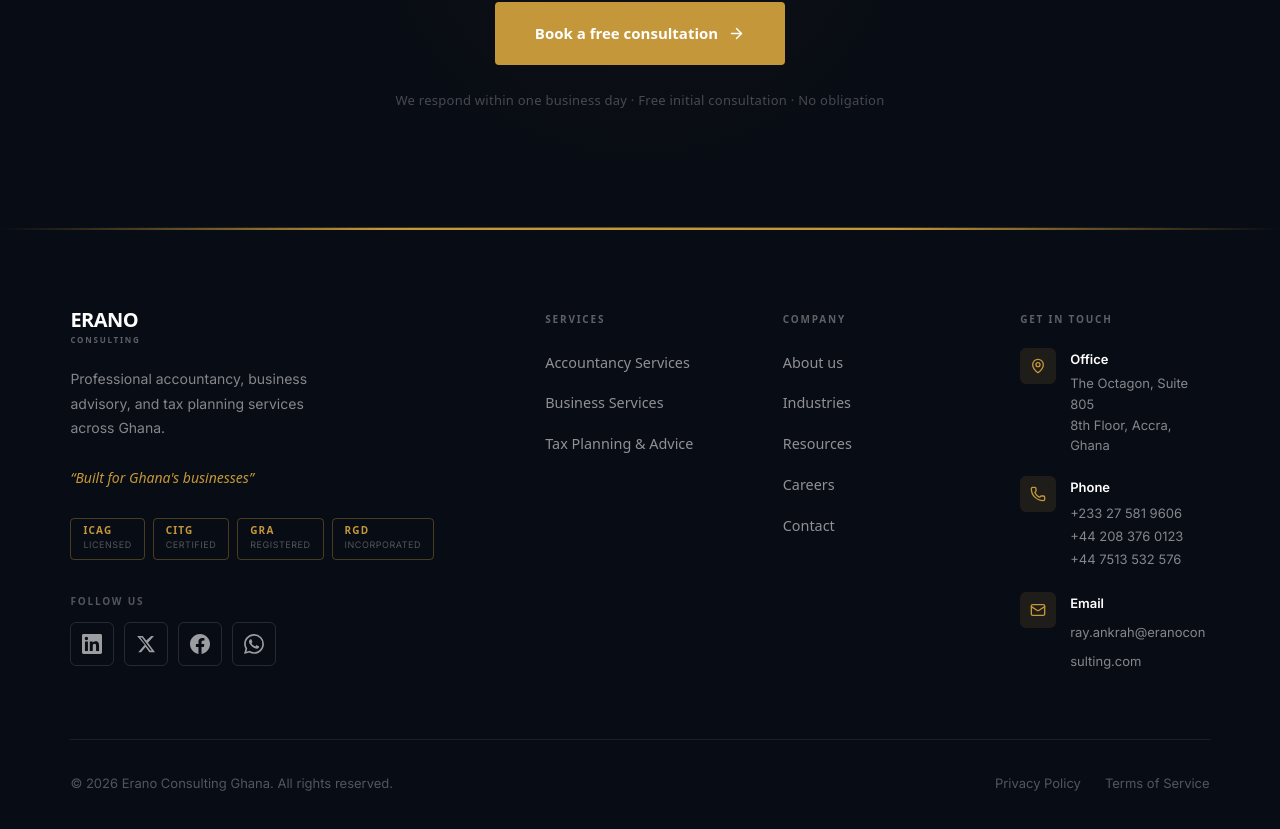
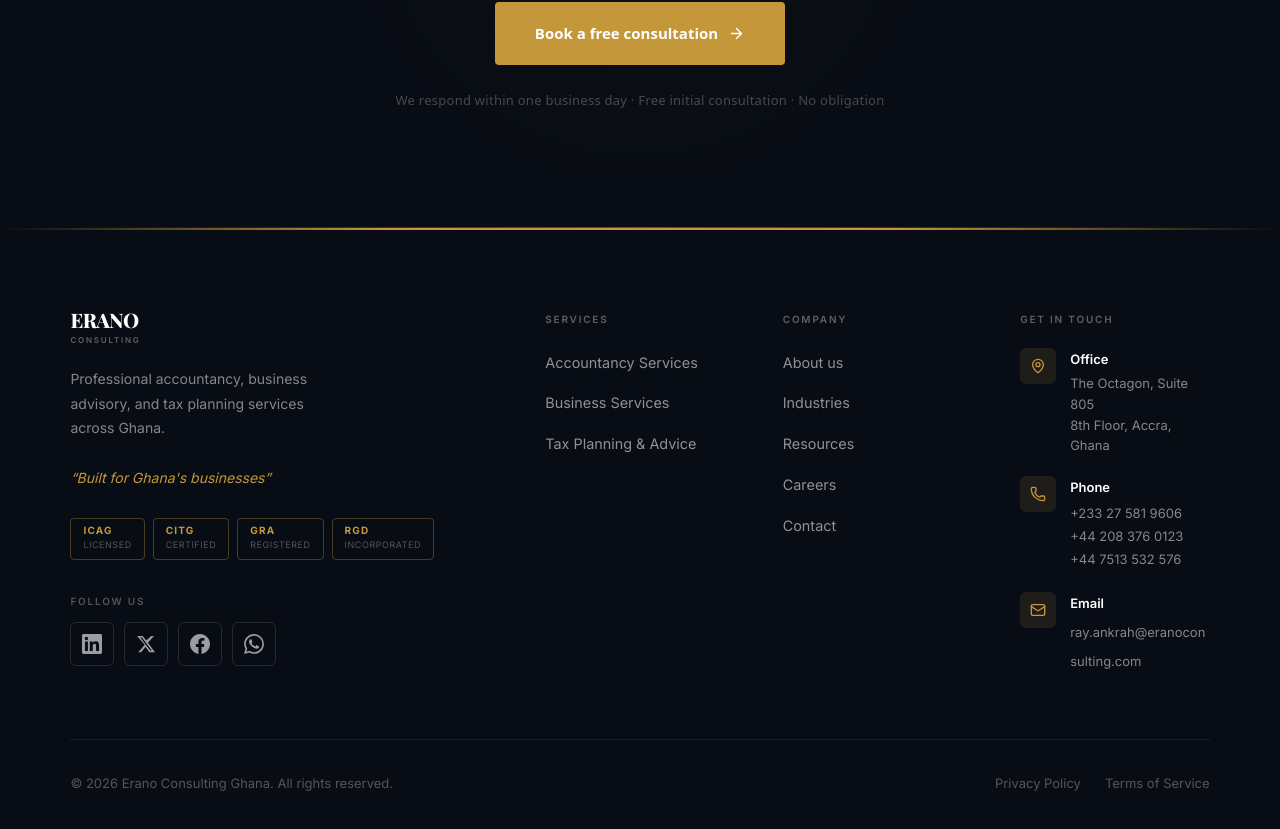
Before and after one commit to niiodartey-tt/erano, a Next.js app: page / in a window 1280 px wide. Shown: the part 5469-6298 px from the top of the page. Built offline with nearby package versions, Linux system fonts and the light colour scheme; no server answers.

Commit message:
feat(sprint-15): font migration Playfair+Inter, contact info update, admin login page, font cleanup

```diff
--- a/app/(site)/contact/page.tsx
+++ b/app/(site)/contact/page.tsx
@@ -76,7 +76,6 @@ export default function ContactPage() {
     border:       "1.5px solid #e8eaed",
     borderRadius: "4px",
     padding:      "0 1rem",
-    fontFamily:   '"Plus Jakarta Sans", system-ui, sans-serif',
     fontSize:     "0.9375rem",
     color:        "#0d1b2e",
     background:   "#ffffff",
@@ -86,7 +85,6 @@ export default function ContactPage() {
 
   const labelStyle: React.CSSProperties = {
     display:      "block",
-    fontFamily:   '"Plus Jakarta Sans", system-ui, sans-serif',
     fontSize:     "0.8125rem",
     fontWeight:   600,
     color:        "#0d1b2e",
@@ -115,7 +113,6 @@ export default function ContactPage() {
         >
           <motion.span variants={fadeUp} style={{
             display: "inline-flex", alignItems: "center", gap: "0.75rem",
-            fontFamily: '"Plus Jakarta Sans", system-ui, sans-serif',
             fontSize: "0.6875rem", fontWeight: 600, letterSpacing: "0.2em",
             textTransform: "uppercase" as const, color: "#c4973a", marginBottom: "1.5rem",
           }}>
@@ -124,7 +121,6 @@ export default function ContactPage() {
           </motion.span>
 
           <motion.h1 variants={fadeUp} style={{
-            fontFamily: '"Plus Jakarta Sans", system-ui, sans-serif',
             fontSize: "clamp(2.75rem, 5.5vw, 4.5rem)", fontWeight: 800,
             lineHeight: 1.05, letterSpacing: "-0.03em", color: "#ffffff",
             marginBottom: "1.25rem", maxWidth: "600px",
@@ -134,7 +130,6 @@ export default function ContactPage() {
           </motion.h1>
 
           <motion.p variants={fadeUp} style={{
-            fontFamily: '"Plus Jakarta Sans", system-ui, sans-serif',
             fontSize: "1.125rem", lineHeight: 1.8,
             color: "rgba(255,255,255,0.6)", maxWidth: "480px",
           }}>
@@ -164,7 +159,6 @@ export default function ContactPage() {
             viewport={{ once: true, margin: "-100px" }}
           >
             <motion.h2 variants={fadeUp} style={{
-              fontFamily:    '"Plus Jakarta Sans", system-ui, sans-serif',
               fontSize:      "1.75rem",
               fontWeight:    700,
               letterSpacing: "-0.02em",
@@ -188,14 +182,13 @@ export default function ContactPage() {
               >
                 <div style={{ fontSize: "2.5rem", marginBottom: "1rem" }}>✓</div>
                 <div style={{
-                  fontFamily:   '"Plus Jakarta Sans", system-ui, sans-serif',
+                  fontFamily:   "var(--font-playfair), serif",
                   fontSize:     "1.125rem",
                   fontWeight:   700,
                   color:        "#0d1b2e",
                   marginBottom: "0.5rem",
                 }}>Message received</div>
                 <p style={{
-                  fontFamily: '"Plus Jakarta Sans", system-ui, sans-serif',
                   fontSize:   "0.9375rem",
                   color:      "#4a5568",
                   margin:     0,
@@ -334,7 +327,6 @@ export default function ContactPage() {
                       border:       "1.5px solid #e8eaed",
                       borderRadius: "4px",
                       padding:      "0.875rem 1rem",
-                      fontFamily:   '"Plus Jakarta Sans", system-ui, sans-serif',
                       fontSize:     "0.9375rem",
                       color:        "#0d1b2e",
                       background:   "#ffffff",
@@ -349,7 +341,7 @@ export default function ContactPage() {
                 </div>
 
                 {error && (
-                  <p style={{ fontFamily: '"Plus Jakarta Sans", system-ui, sans-serif', fontSize: "0.875rem", color: "#ef4444", margin: 0 }}>
+                  <p style={{ fontSize: "0.875rem", color: "#ef4444", margin: 0 }}>
                     {error}
                   </p>
                 )}
@@ -358,7 +350,6 @@ export default function ContactPage() {
                   <div style={{
                     background: "#fef2f2", border: "1px solid #fecaca",
                     borderRadius: "4px", padding: "0.875rem 1rem",
-                    fontFamily: '"Plus Jakarta Sans", system-ui, sans-serif',
                     fontSize: "0.875rem", color: "#dc2626",
                   }}>
                     Something went wrong. Please try again or contact us via WhatsApp.
@@ -377,7 +368,6 @@ export default function ContactPage() {
                     gap:          "0.5rem",
                     background:   "#c4973a",
                     color:        "#ffffff",
-                    fontFamily:   '"Plus Jakarta Sans", system-ui, sans-serif',
                     fontSize:     "0.9375rem",
                     fontWeight:   600,
                     padding:      "1rem 2rem",
@@ -410,7 +400,6 @@ export default function ContactPage() {
             viewport={{ once: true, margin: "-100px" }}
           >
             <motion.h2 variants={fadeUp} style={{
-              fontFamily:    '"Plus Jakarta Sans", system-ui, sans-serif',
               fontSize:      "1.75rem",
               fontWeight:    700,
               letterSpacing: "-0.02em",
@@ -441,10 +430,10 @@ export default function ContactPage() {
                     {item.icon}
                   </div>
                   <div>
-                    <div style={{ fontFamily: '"Plus Jakarta Sans", system-ui, sans-serif', fontSize: "0.8125rem", fontWeight: 600, color: "#0d1b2e", marginBottom: "0.25rem" }}>
+                    <div style={{ fontSize: "0.8125rem", fontWeight: 600, color: "#0d1b2e", marginBottom: "0.25rem" }}>
                       {item.label}
                     </div>
-                    <div style={{ fontFamily: '"Plus Jakarta Sans", system-ui, sans-serif', fontSize: "0.9375rem", lineHeight: 1.7, color: "#6b7280" }}>
+                    <div style={{ fontSize: "0.9375rem", lineHeight: 1.7, color: "#6b7280" }}>
                       {item.content}
                     </div>
                   </div>
@@ -486,10 +475,10 @@ export default function ContactPage() {
                   <MessageCircle size={20} style={{ color: "#ffffff" }} />
                 </div>
                 <div>
-                  <div style={{ fontFamily: '"Plus Jakarta Sans", system-ui, sans-serif', fontSize: "0.9375rem", fontWeight: 600, color: "#0d1b2e", marginBottom: "2px" }}>
+                  <div style={{ fontSize: "0.9375rem", fontWeight: 600, color: "#0d1b2e", marginBottom: "2px" }}>
                     Chat on WhatsApp
                   </div>
-                  <div style={{ fontFamily: '"Plus Jakarta Sans", system-ui, sans-serif', fontSize: "0.8125rem", color: "#4a5568" }}>
+                  <div style={{ fontSize: "0.8125rem", color: "#4a5568" }}>
                     Fastest response — usually within hours
                   </div>
                 </div>
@@ -503,10 +492,10 @@ export default function ContactPage() {
               borderRadius: "0 4px 4px 0",
               padding:      "1rem 1.25rem",
             }}>
-              <div style={{ fontFamily: '"Plus Jakarta Sans", system-ui, sans-serif', fontSize: "0.875rem", fontWeight: 600, color: "#0d1b2e", marginBottom: "0.375rem" }}>
+              <div style={{ fontSize: "0.875rem", fontWeight: 600, color: "#0d1b2e", marginBottom: "0.375rem" }}>
                 Fast response guaranteed
               </div>
-              <p style={{ fontFamily: '"Plus Jakarta Sans", system-ui, sans-serif', fontSize: "0.8125rem", lineHeight: 1.6, color: "#6b7280", margin: 0 }}>
+              <p style={{ fontSize: "0.8125rem", lineHeight: 1.6, color: "#6b7280", margin: 0 }}>
                 We respond to all enquiries within one business day.
                 For urgent matters, WhatsApp is the fastest route.
               </p>
--- a/components/layout/Footer.tsx
+++ b/components/layout/Footer.tsx
@@ -94,7 +94,7 @@ export default function Footer() {
             {/* Wordmark */}
             <div style={{ marginBottom: "1.25rem" }}>
               <div style={{
-                fontFamily:    '"Plus Jakarta Sans", system-ui, sans-serif',
+                fontFamily:    "var(--font-playfair), serif",
                 fontSize:      "1.25rem",
                 fontWeight:    800,
                 letterSpacing: "-0.025em",
@@ -104,7 +104,6 @@ export default function Footer() {
                 ERANO
               </div>
               <div style={{
-                fontFamily:    '"Plus Jakarta Sans", system-ui, sans-serif',
                 fontSize:      "0.5rem",
                 fontWeight:    600,
                 letterSpacing: "0.22em",
@@ -128,7 +127,6 @@ export default function Footer() {
 
             {/* Tagline */}
             <p style={{
-              fontFamily:  '"Plus Jakarta Sans", system-ui, sans-serif',
               fontSize:    "0.875rem",
               fontStyle:   "italic",
               color:       "#c4973a",
@@ -149,7 +147,6 @@ export default function Footer() {
                   }}
                 >
                   <div style={{
-                    fontFamily:    '"Plus Jakarta Sans", system-ui, sans-serif',
                     fontSize:      "0.625rem",
                     fontWeight:    700,
                     letterSpacing: "0.12em",
@@ -174,7 +171,6 @@ export default function Footer() {
             {/* Social icons */}
             <div>
               <div style={{
-                fontFamily:    '"Plus Jakarta Sans", system-ui, sans-serif',
                 fontSize:      "0.625rem",
                 fontWeight:    600,
                 letterSpacing: "0.18em",
@@ -227,7 +223,6 @@ export default function Footer() {
           {/* Services */}
           <div>
             <div style={{
-              fontFamily:    '"Plus Jakarta Sans", system-ui, sans-serif',
               fontSize:      "0.625rem",
               fontWeight:    600,
               letterSpacing: "0.18em",
@@ -243,7 +238,6 @@ export default function Footer() {
                   <Link
                     href={s.href}
                     style={{
-                      fontFamily:     '"Plus Jakarta Sans", system-ui, sans-serif',
                       fontSize:       "0.9rem",
                       color:          "rgba(255,255,255,0.55)",
                       textDecoration: "none",
@@ -262,7 +256,6 @@ export default function Footer() {
           {/* Company */}
           <div>
             <div style={{
-              fontFamily:    '"Plus Jakarta Sans", system-ui, sans-serif',
               fontSize:      "0.625rem",
               fontWeight:    600,
               letterSpacing: "0.18em",
@@ -278,7 +271,6 @@ export default function Footer() {
                   <Link
                     href={c.href}
                     style={{
-                      fontFamily:     '"Plus Jakarta Sans", system-ui, sans-serif',
                       fontSize:       "0.9rem",
                       color:          "rgba(255,255,255,0.55)",
                       textDecoration: "none",
@@ -297,7 +289,6 @@ export default function Footer() {
           {/* Contact */}
           <div>
             <div style={{
-              fontFamily:    '"Plus Jakarta Sans", system-ui, sans-serif',
               fontSize:      "0.625rem",
               fontWeight:    600,
               letterSpacing: "0.18em",
--- a/components/sections/SectorsGrid.tsx
+++ b/components/sections/SectorsGrid.tsx
@@ -164,7 +164,7 @@ export default function SectorsGrid() {
           background:          "#e2e5ea",
           border:              "1px solid #e2e5ea",
         }}>
-          {sectors.map((sector, i) => (
+          {sectors.map((sector) => (
             <Link
               key={sector.name}
               href="/industries"
--- a/components/sections/WhyErano.tsx
+++ b/components/sections/WhyErano.tsx
@@ -83,7 +83,7 @@ export default function WhyErano() {
 
           {/* Statements */}
           <div style={{ display: "flex", flexDirection: "column" as const, gap: "1.75rem" }}>
-            {statements.map((s, i) => (
+            {statements.map((s) => (
               <div
                 key={s.title}
                 style={{
```
Also changed, not shown: public/robots.txt, 2 other files (tests, documents, lock files or other folders).
